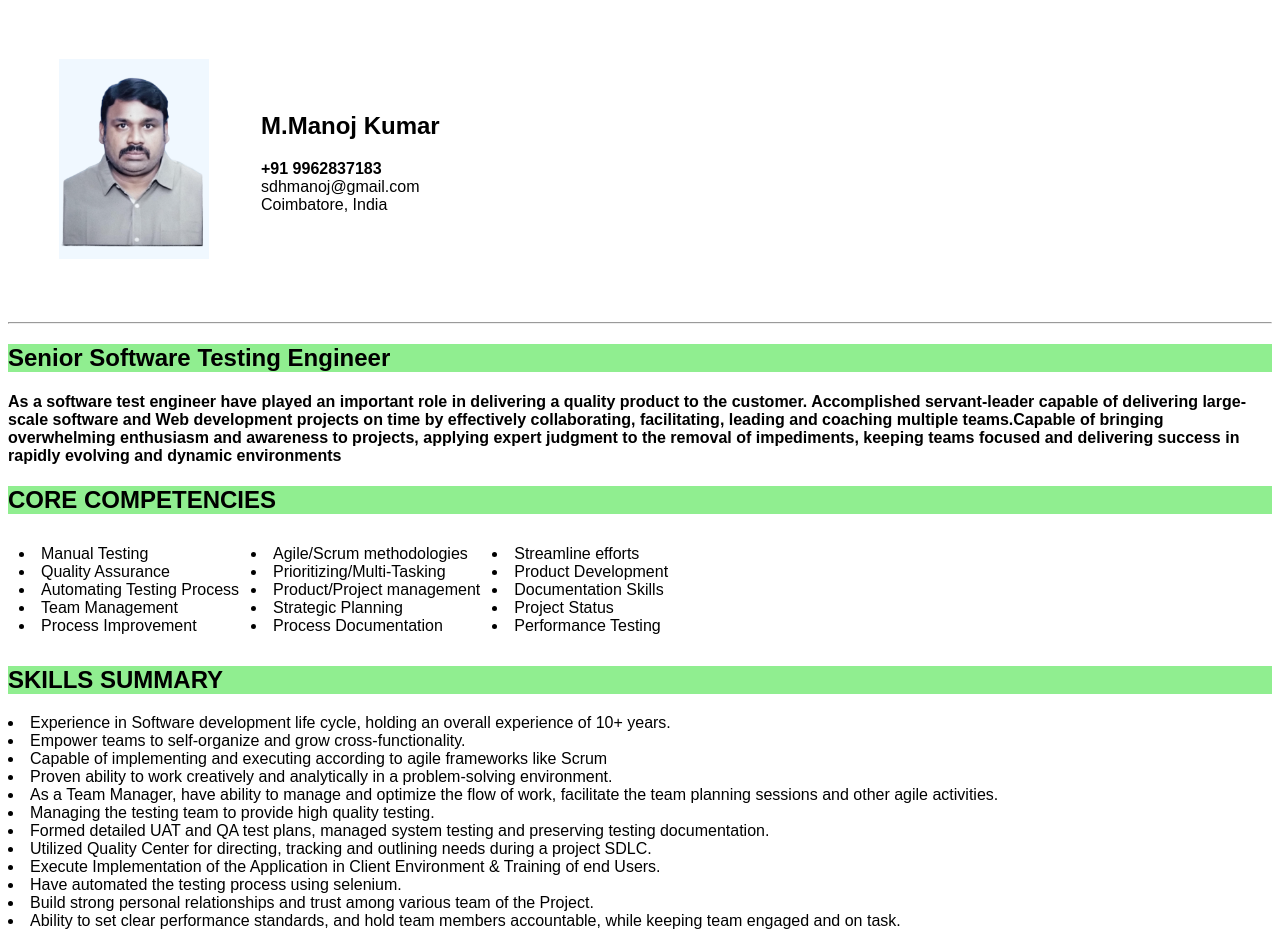
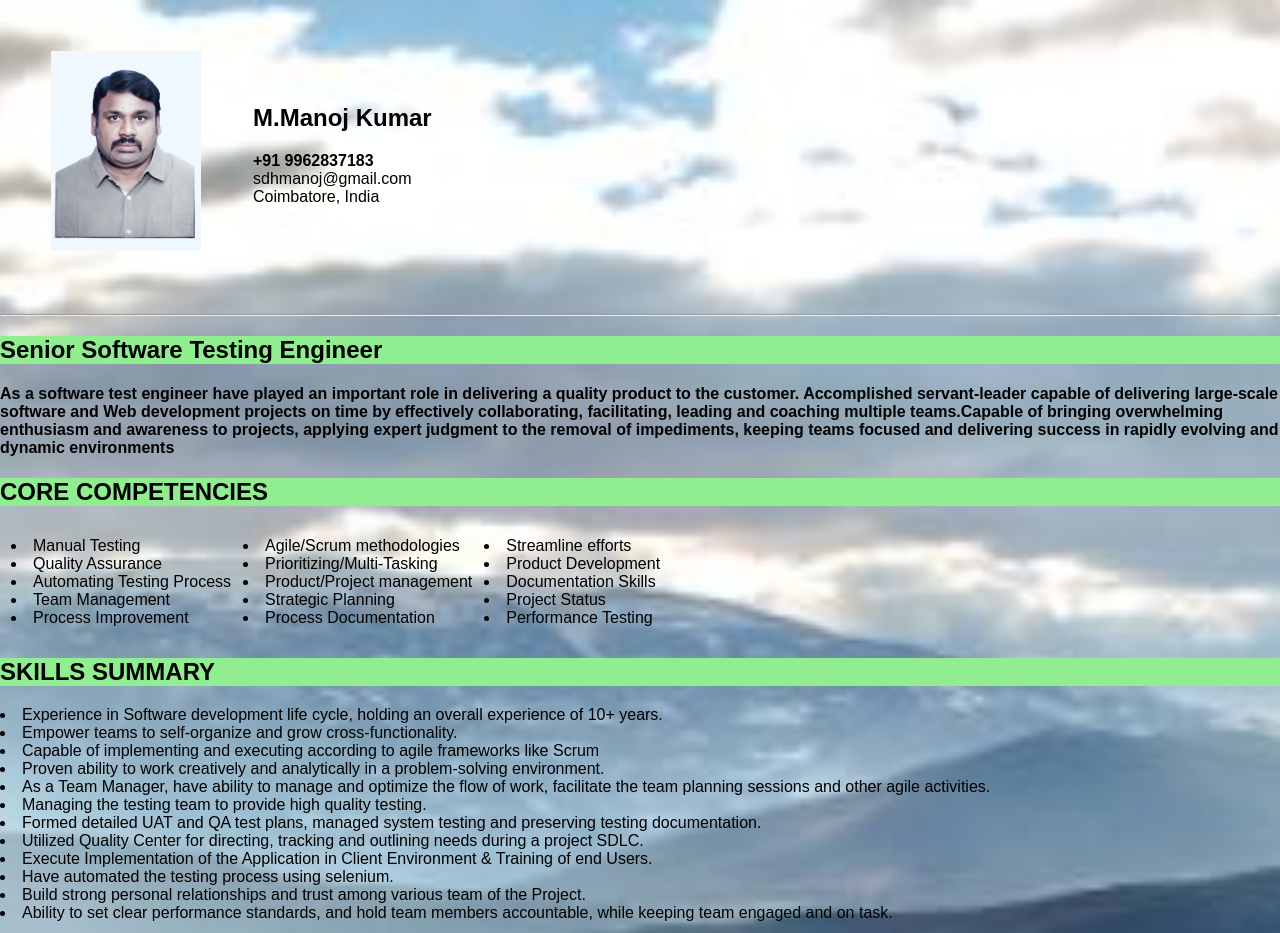
Before and after one commit to mj-manoj2312/Manoj-Resume, a plain HTML site: page index.html in a window 1280 px wide. Shown: the top 933 px of the page. Drawn offline with Linux system fonts and the light colour scheme.

Commit message:
bg image

```diff
--- a/index.html
+++ b/index.html
@@ -6,9 +6,16 @@
     <meta name="viewport" content="width=device-width,initial-scale=1.0">
     </mets>
     <title>MK Resume</title>
+
 </head>
 
-<body style="font-family: Arial, sans-serif;">
+<body style="font-family: Arial, sans-serif;
+             background-image: url('./images/img_mountains.jpg');
+             background-size: cover;
+             background-repeat: no-repeat;
+             background-position: center center;
+             min-height: 100vh;
+             margin: 0;">
 
     <div>
         <table cellspacing="50">
```
Also changed, not shown: images/img_mountains.jpg (added).
